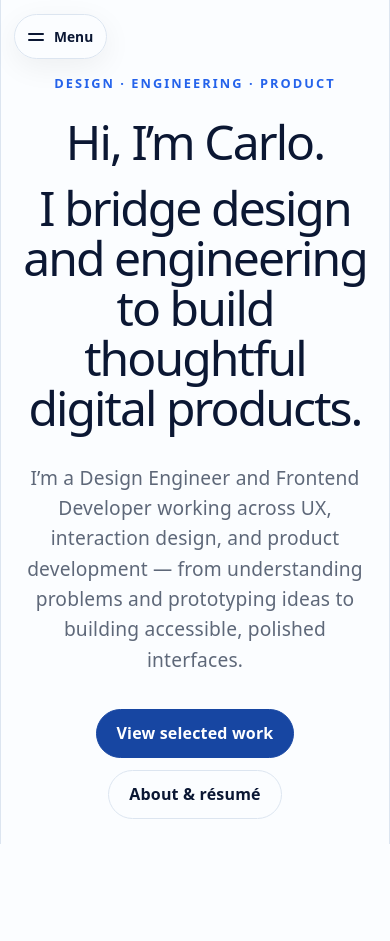
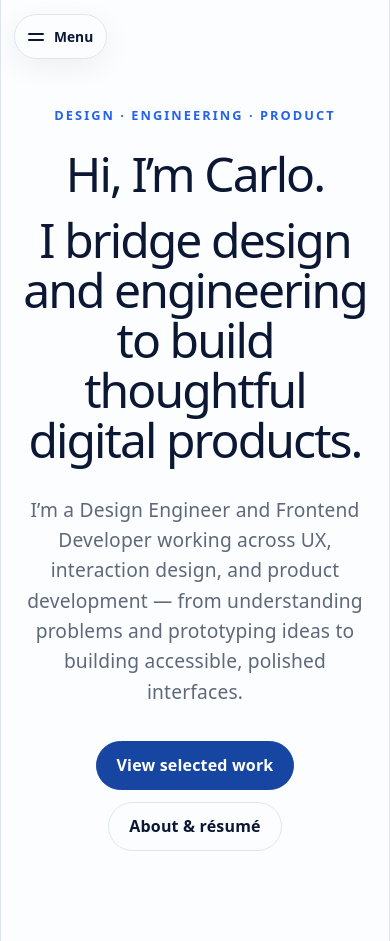
Before and after one commit to CarloBarone-info/website, a React (Vite) app: page /projects/fictitious-soundscapes in a window 390 px wide. Before the commit the page ends 844 px from the top, so only its background shows below. Built offline with nearby package versions, Linux system fonts and the light colour scheme.

Commit message:
style: add breathing room to home hero

```diff
--- a/src/App.css
+++ b/src/App.css
@@ -19,7 +19,8 @@
 
 /* Hero */
 .hero {
-  min-height: 72vh;
+  min-height: calc(100svh - 48px);
+  padding: clamp(88px, 12vh, 144px) 0 clamp(104px, 14vh, 168px);
   display: flex;
   flex-direction: column;
   justify-content: center;
@@ -733,7 +734,8 @@
   }
 
   .hero {
-    min-height: 68vh;
+    min-height: auto;
+    padding: 32px 0 72px;
   }
 
   .pageHeader {
```
